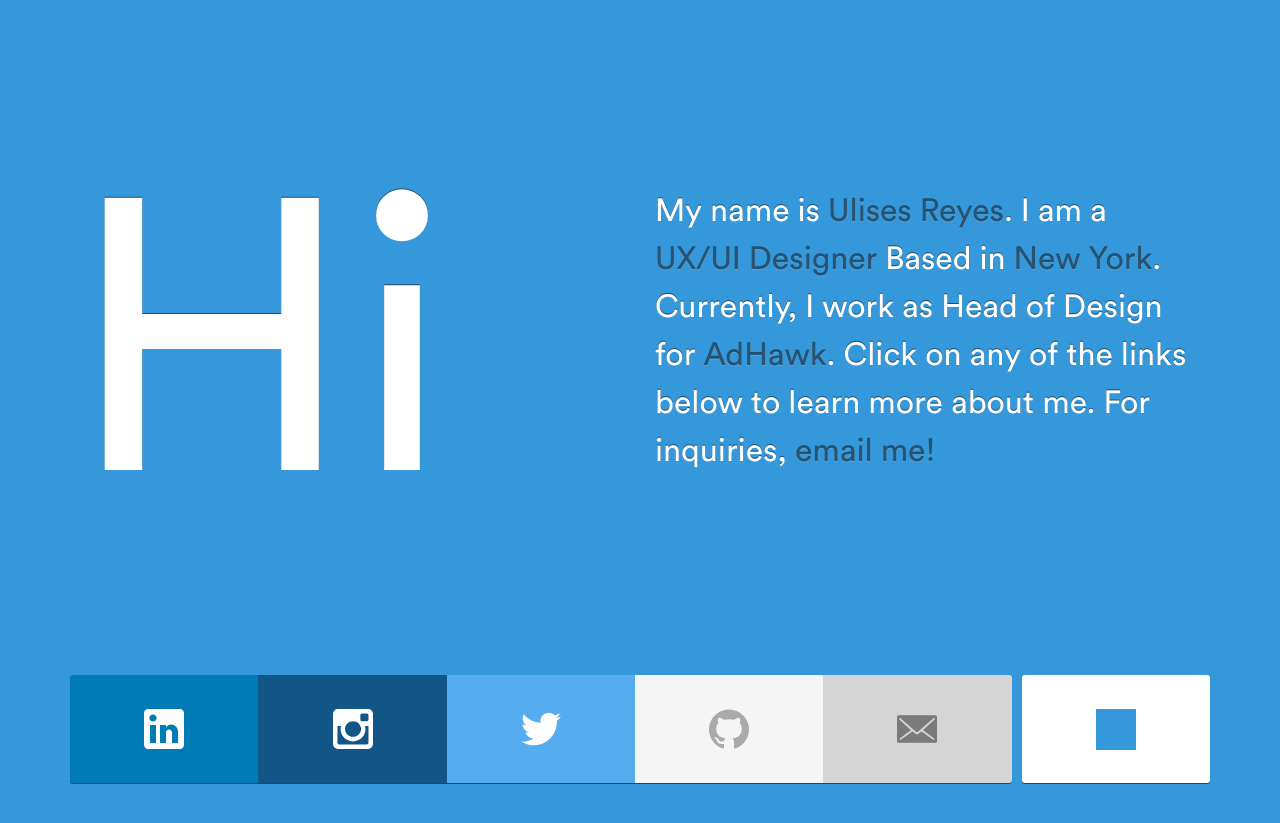
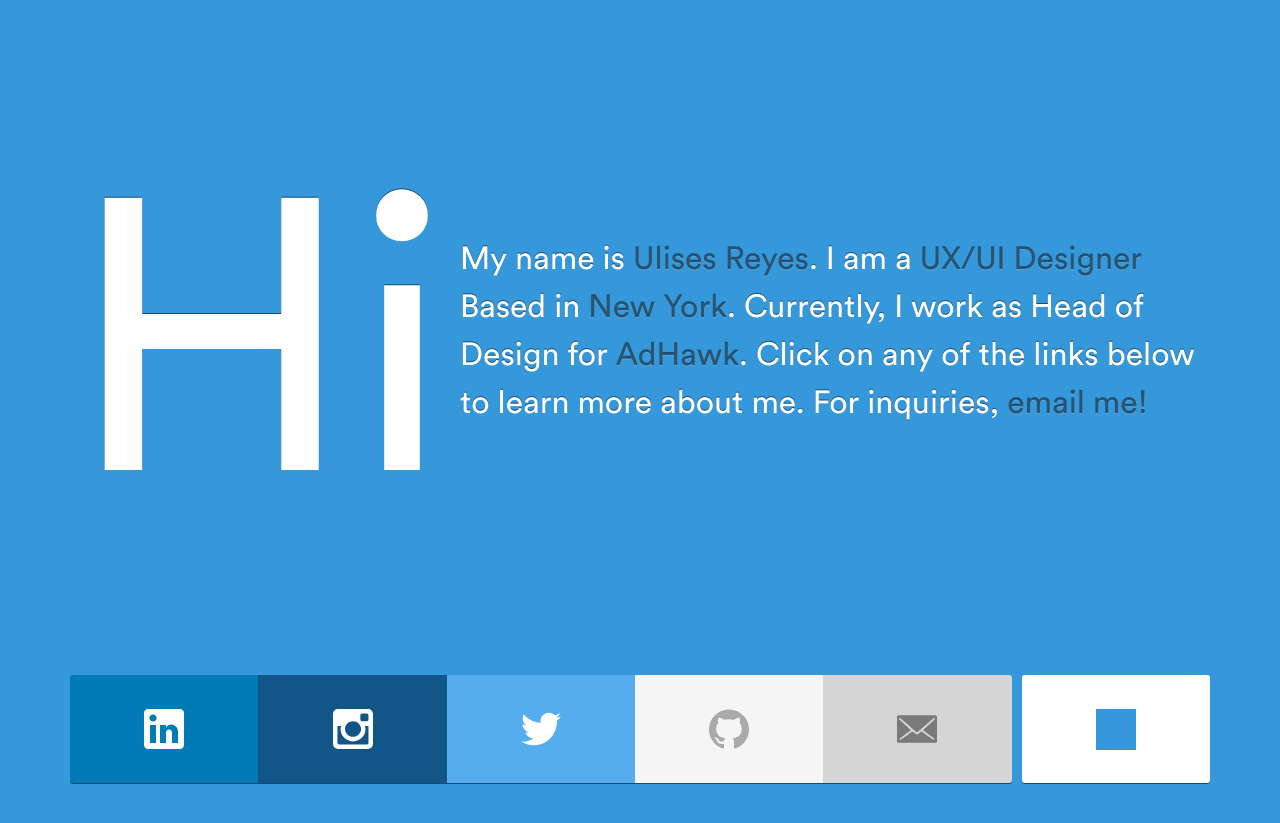
Before and after one commit to urjr/urjr.github.io, a Jekyll site: the page built from index.html, in a window 1280 px wide. Shown: the top 823 px of the page. Built offline with Jekyll 4.4.1, drawn with Linux system fonts in a browser that asks for light colours.

Commit message:
changes column spacing for splash header

```diff
--- a/_includes/splash.html
+++ b/_includes/splash.html
@@ -1,10 +1,10 @@
 <div class="splash">
 	<div class="container">
 		<div class="row welcome-panel">
-			<div class="col-sm-6 greeting">
+			<div class="col-sm-6 col-lg-4 greeting">
 				<h1>Hi</h1>
 			</div>
-			<div class="col-sm-6 intro">
+			<div class="col-sm-6 col-lg-8 intro">
 				<p>My name is <a href="/about">Ulises Reyes</a>. I am a <a href="https://en.wikipedia.org/wiki/User_experience_design" target="_blank">UX/UI Designer</a> Based in <a href="https://en.wikipedia.org/wiki/New_York">New York</a>. Currently, I work as Head of Design for <a href="https://www.tryadhawk.com/">AdHawk</a>. Click on any of the links below to learn more about me. For inquiries, <a href="mailto:hi@ulises.me">email me!</a></p>
 			</div>
 		</div>
```
